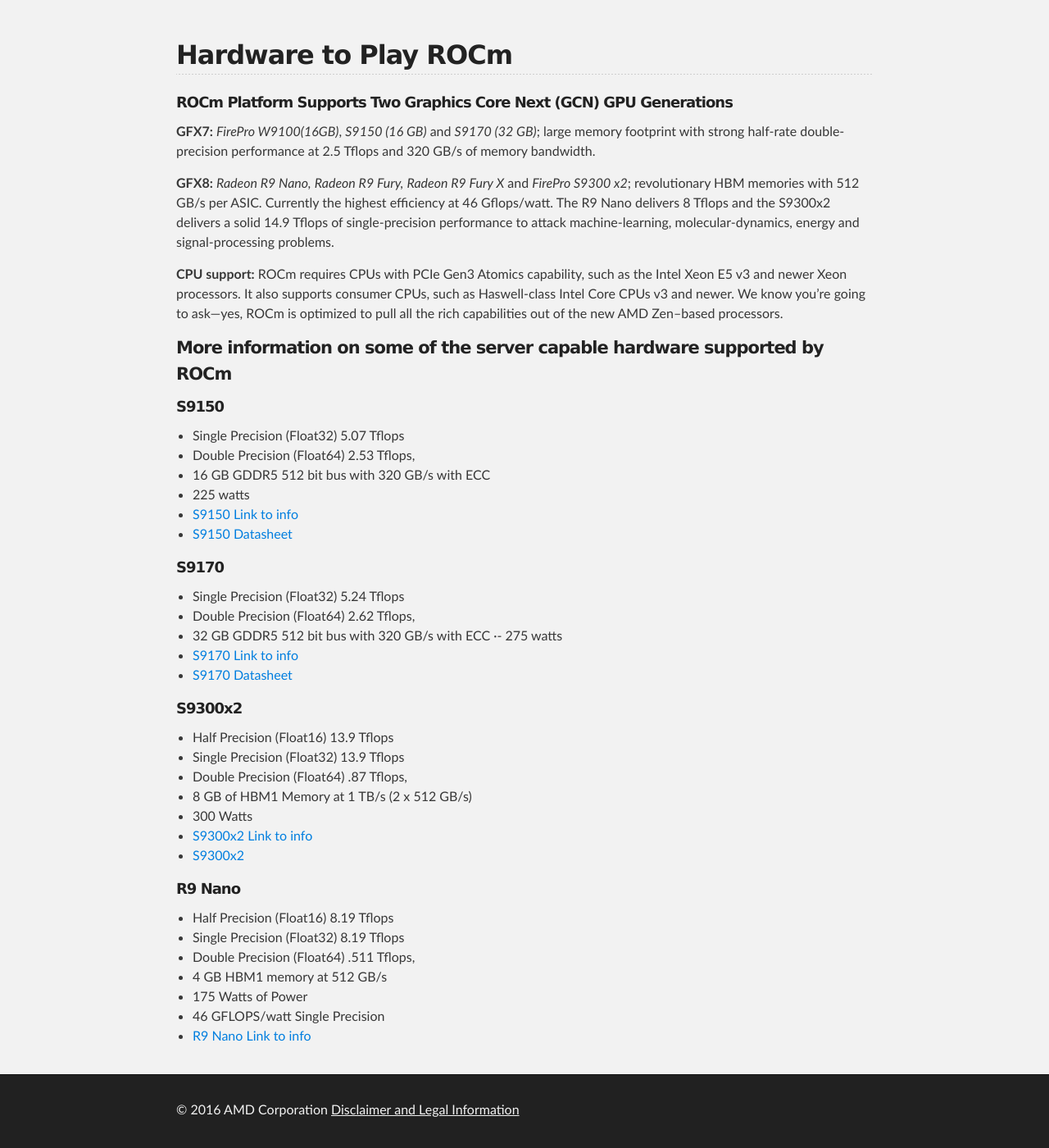
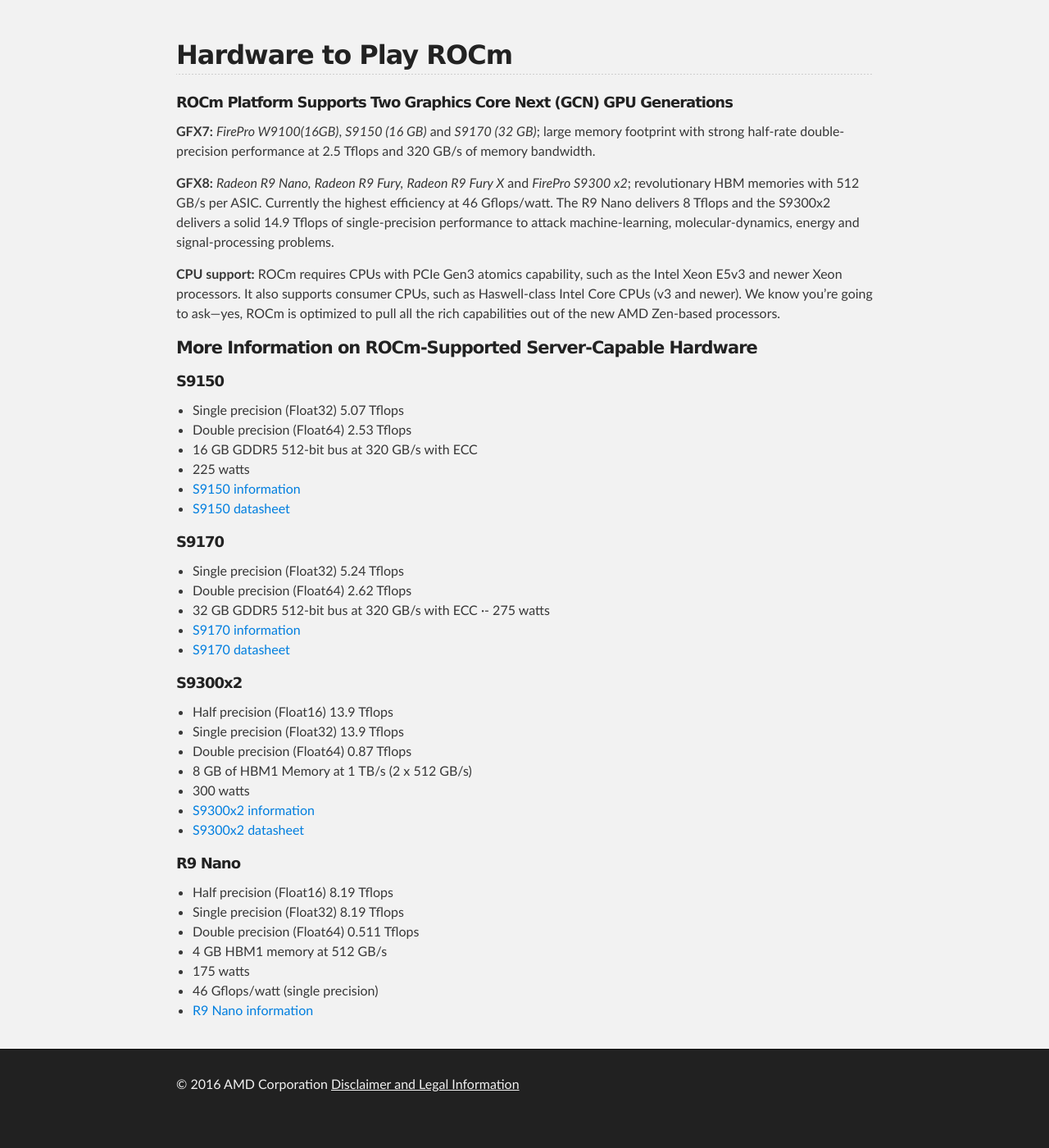
Before and after one commit to ROCm/ROCm.github.io, a Jekyll site: the page hardware.html, which Jekyll copies as it is, in a window 1280 px wide and 1400 px high, scrolled down 310 px. Shown: the whole window at 82% size. Built offline with Jekyll 4.4.1, drawn with Linux system fonts in a browser that asks for light colours; after the commit the page ends 1679 px from its top, so only the background shows below that.

Commit message:
Update hardware.html

```diff
--- a/hardware.html
+++ b/hardware.html
@@ -59,54 +59,54 @@
 
 <p><strong>GFX8:</strong> <em>Radeon R9 Nano,</em> <em>Radeon R9 Fury,</em> <em>Radeon R9 Fury X</em> and <em>FirePro S9300 x2</em>; revolutionary HBM memories with 512 GB/s per ASIC. Currently the highest efficiency at 46 Gflops/watt. The R9 Nano delivers 8 Tflops and the S9300x2 delivers a solid 14.9 Tflops of single-precision performance to attack machine-learning, molecular-dynamics, energy and signal-processing problems. </p>
 
-<p><strong>CPU support:</strong> ROCm requires CPUs with PCIe Gen3 Atomics capability, such as the Intel Xeon E5 v3 and newer Xeon processors.  It also supports consumer CPUs, such as Haswell-class Intel Core CPUs v3 and newer. We know you’re going to ask&mdash;yes, ROCm is optimized to pull all the rich capabilities out of the new AMD Zen&ndash;based processors.</p>
+<p><strong>CPU support:</strong> ROCm requires CPUs with PCIe Gen3 atomics capability, such as the Intel Xeon E5v3 and newer Xeon processors.  It also supports consumer CPUs, such as Haswell-class Intel Core CPUs (v3 and newer). We know you’re going to ask&mdash;yes, ROCm is optimized to pull all the rich capabilities out of the new AMD Zen-based processors.</p>
 
-<h4>More information on some of the server capable hardware supported by ROCm </h4>
+<h4>More Information on ROCm-Supported Server-Capable Hardware</h4>
 
 <h5>S9150</h5>
 
 <ul>
-<li>Single Precision (Float32) 5.07 Tflops</li>
-<li>Double Precision (Float64) 2.53 Tflops,</li>
-<li>16 GB GDDR5 512 bit bus with 320 GB/s with ECC</li>
+<li>Single precision (Float32) 5.07 Tflops</li>
+<li>Double precision (Float64) 2.53 Tflops</li>
+<li>16 GB GDDR5 512-bit bus at 320 GB/s with ECC</li>
 <li>225 watts</li>
-<li><a href="http://www.amd.com/en-us/products/graphics/workstation/firepro-remote-graphics/s9150">S9150 Link to info</a></li>
-<li><a href="http://www.amd.com/Documents/firepro-s9150-datasheet.pdf">S9150 Datasheet</a></li>
+<li><a href="http://www.amd.com/en-us/products/graphics/workstation/firepro-remote-graphics/s9150">S9150 information</a></li>
+<li><a href="http://www.amd.com/Documents/firepro-s9150-datasheet.pdf">S9150 datasheet</a></li>
 </ul>
 
 <h5>S9170</h5>
 
 <ul>
-<li>Single Precision (Float32)  5.24 Tflops</li>
-<li>Double Precision (Float64)  2.62 Tflops,</li>
-<li>32 GB GDDR5 512 bit bus with 320 GB/s with ECC
+<li>Single precision (Float32)  5.24 Tflops</li>
+<li>Double precision (Float64)  2.62 Tflops</li>
+<li>32 GB GDDR5 512-bit bus at 320 GB/s with ECC
 ·- 275 watts</li>
-<li><a href="http://www.amd.com/en-us/products/graphics/server/s9170">S9170 Link to info</a></li>
-<li><a href="http://www.amd.com/Documents/AMD-FirePro-S9170-Datasheet.pdf">S9170 Datasheet</a></li>
+<li><a href="http://www.amd.com/en-us/products/graphics/server/s9170">S9170 information</a></li>
+<li><a href="http://www.amd.com/Documents/AMD-FirePro-S9170-Datasheet.pdf">S9170 datasheet</a></li>
 </ul>
 
 <h5>S9300x2</h5>
 
 <ul>
-<li>Half Precision (Float16) 13.9 Tflops</li>
-<li>Single Precision (Float32)  13.9 Tflops</li>
-<li>Double Precision (Float64)  .87 Tflops,</li>
+<li>Half precision (Float16) 13.9 Tflops</li>
+<li>Single precision (Float32)  13.9 Tflops</li>
+<li>Double precision (Float64)  0.87 Tflops</li>
 <li>8 GB of HBM1 Memory at 1 TB/s  (2 x 512 GB/s)</li>
-<li>300 Watts</li>
-<li><a href="http://www.amd.com/en-us/products/graphics/server/s9300-x2">S9300x2 Link to info</a></li>
-<li><a href="http://www.amd.com/Documents/s9300-x2-datasheet.pdf">S9300x2</a></li>
+<li>300 watts</li>
+<li><a href="http://www.amd.com/en-us/products/graphics/server/s9300-x2">S9300x2 information</a></li>
+<li><a href="http://www.amd.com/Documents/s9300-x2-datasheet.pdf">S9300x2 datasheet</a></li>
 </ul>
 
 <h5>R9 Nano</h5>
 
 <ul>
-<li>Half Precision (Float16) 8.19 Tflops</li>
-<li>Single Precision (Float32)  8.19 Tflops</li>
-<li>Double Precision (Float64)  .511 Tflops,</li>
-<li>4 GB HBM1 memory at  512 GB/s</li>
-<li>175 Watts of Power</li>
-<li>46 GFLOPS/watt Single Precision</li>
-<li><a href="http://www.amd.com/en-us/products/graphics/desktop/r9">R9 Nano Link to info</a></li>
+<li>Half precision (Float16) 8.19 Tflops</li>
+<li>Single precision (Float32)  8.19 Tflops</li>
+<li>Double precision (Float64)  0.511 Tflops</li>
+<li>4 GB HBM1 memory at 512 GB/s</li>
+<li>175 watts</li>
+<li>46 Gflops/watt (single precision)</li>
+<li><a href="http://www.amd.com/en-us/products/graphics/desktop/r9">R9 Nano information</a></li>
 
 </ul>
 
```
